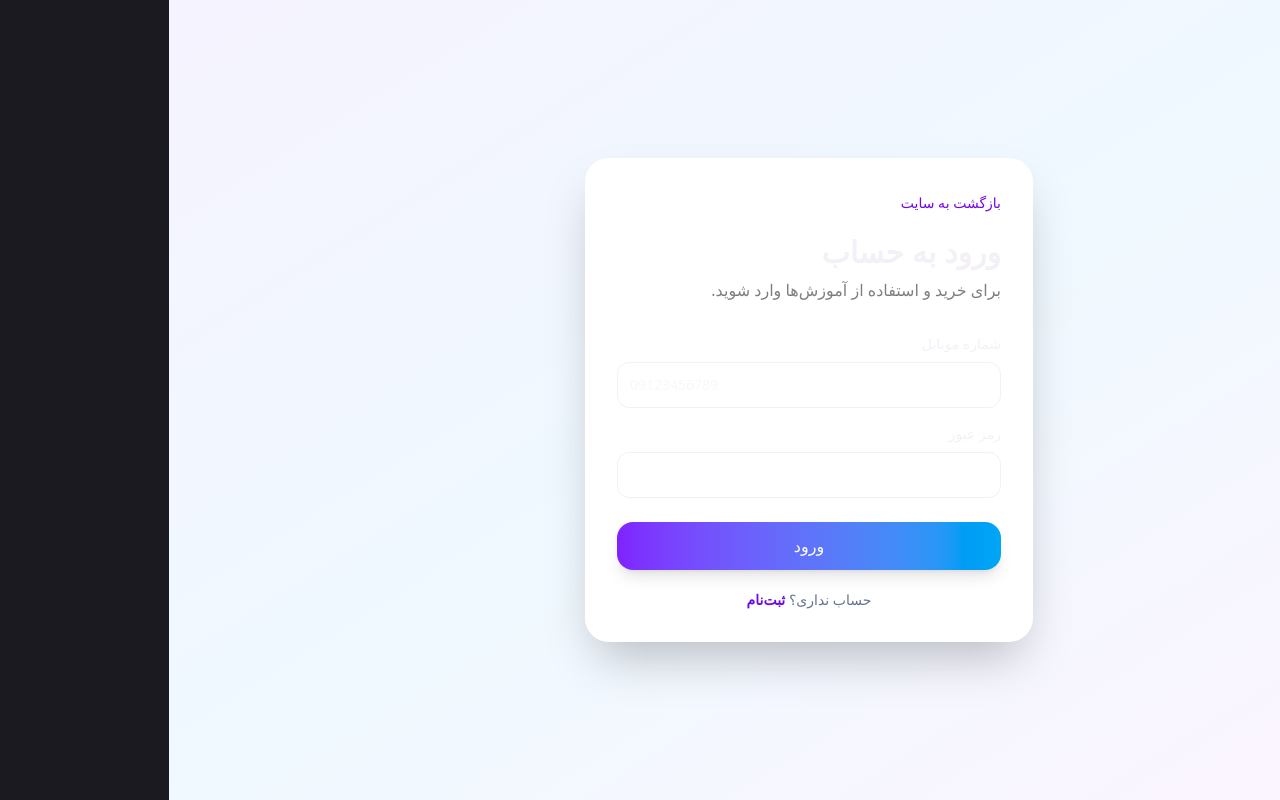
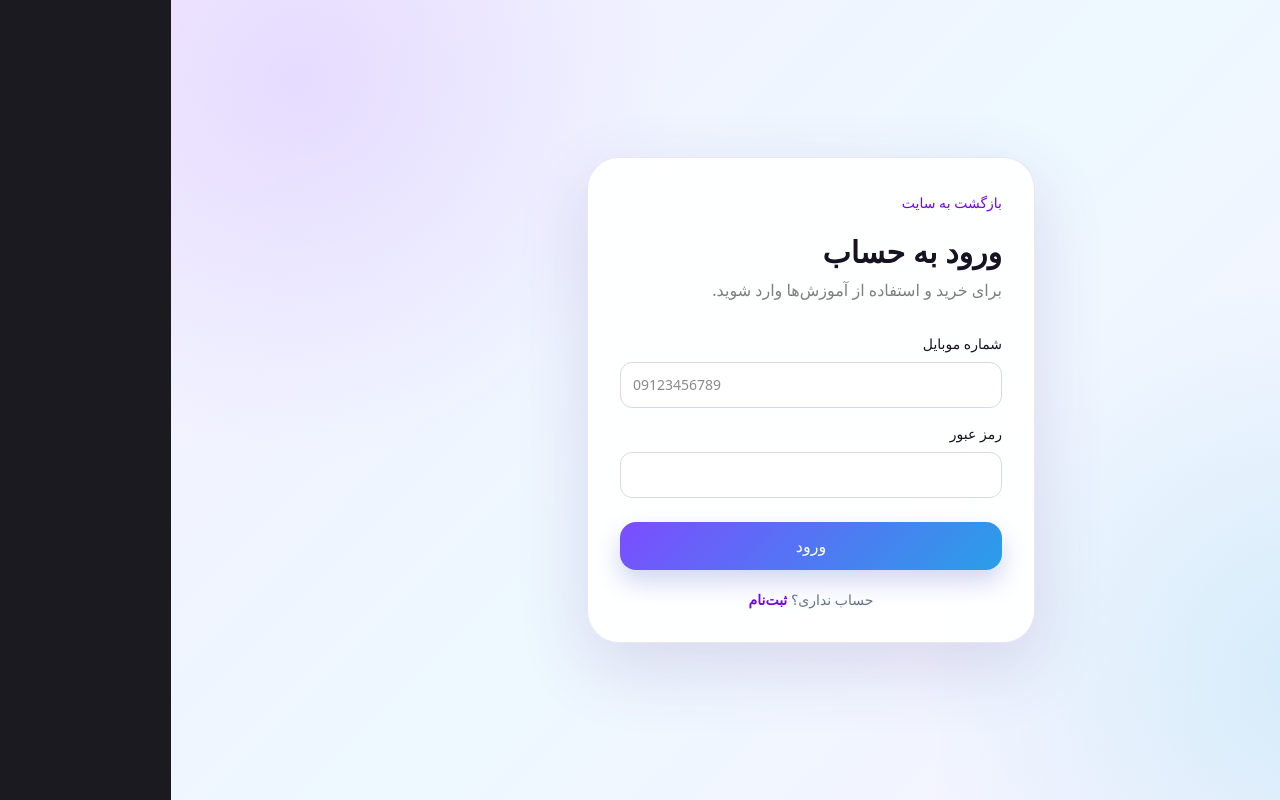
Before and after one commit to amiraliwq/amiralinasda, a Next.js app: page /login in a window 1280 px wide. Built offline with nearby package versions, Linux system fonts and the light colour scheme.

Commit message:
style: improve Persian login page colors

```diff
--- a/app/login/page.tsx
+++ b/app/login/page.tsx
@@ -34,16 +34,16 @@ export default function LoginPage(){
     if(error)setError(messageFor(error.message));else router.push("/");
     setBusy(false);
   }
-  return <main dir="rtl" className="grid min-h-screen place-items-center bg-gradient-to-br from-violet-50 via-sky-50 to-fuchsia-50 p-6">
-    <form onSubmit={submit} className="w-full max-w-md rounded-3xl bg-white p-8 shadow-2xl">
+  return <main dir="rtl" className="grid min-h-screen place-items-center auth-bg p-6">
+    <form onSubmit={submit} className="w-full max-w-md auth-card rounded-[2rem] p-8 shadow-2xl">
       <Link href="/" className="text-sm text-violet-700">بازگشت به سایت</Link>
       <h1 className="mt-5 text-3xl font-black">ورود به حساب</h1>
       <p className="mt-2 text-black/50">برای خرید و استفاده از آموزش‌ها وارد شوید.</p>
       {params.get("registered")==="1"&&<div className="mt-5 rounded-xl bg-emerald-50 p-3 text-sm text-emerald-700">ثبت‌نام با موفقیت انجام شد؛ اکنون وارد شوید.</div>}
-      <label className="mt-8 block text-sm">شماره موبایل<input required inputMode="tel" autoComplete="tel" value={phone} onChange={e=>setPhone(e.target.value)} className="mt-2 w-full rounded-xl border p-3" placeholder="09123456789" dir="ltr"/></label>
-      <label className="mt-4 block text-sm">رمز عبور<input required type="password" autoComplete="current-password" value={password} onChange={e=>setPassword(e.target.value)} className="mt-2 w-full rounded-xl border p-3" dir="ltr"/></label>
+      <label className="mt-8 block text-sm">شماره موبایل<input required inputMode="tel" autoComplete="tel" value={phone} onChange={e=>setPhone(e.target.value)} className="mt-2 w-full auth-input rounded-xl p-3" placeholder="09123456789" dir="ltr"/></label>
+      <label className="mt-4 block text-sm">رمز عبور<input required type="password" autoComplete="current-password" value={password} onChange={e=>setPassword(e.target.value)} className="mt-2 w-full auth-input rounded-xl p-3" dir="ltr"/></label>
       {error&&<div className="mt-4 rounded-xl bg-red-50 p-3 text-sm text-red-700">{error}</div>}
-      <button disabled={busy} className="mt-6 w-full rounded-2xl bg-gradient-to-r from-violet-600 to-sky-500 p-3 font-bold text-white shadow-lg disabled:opacity-50">{busy?"در حال ورود...":"ورود"}</button>
+      <button disabled={busy} className="mt-6 w-full rounded-2xl auth-button p-3 font-bold text-white shadow-lg disabled:opacity-50">{busy?"در حال ورود...":"ورود"}</button>
       <p className="mt-5 text-center text-sm text-slate-500">حساب نداری؟ <Link href="/signup" className="font-bold text-violet-700">ثبت‌نام</Link></p>
     </form>
   </main>
```
